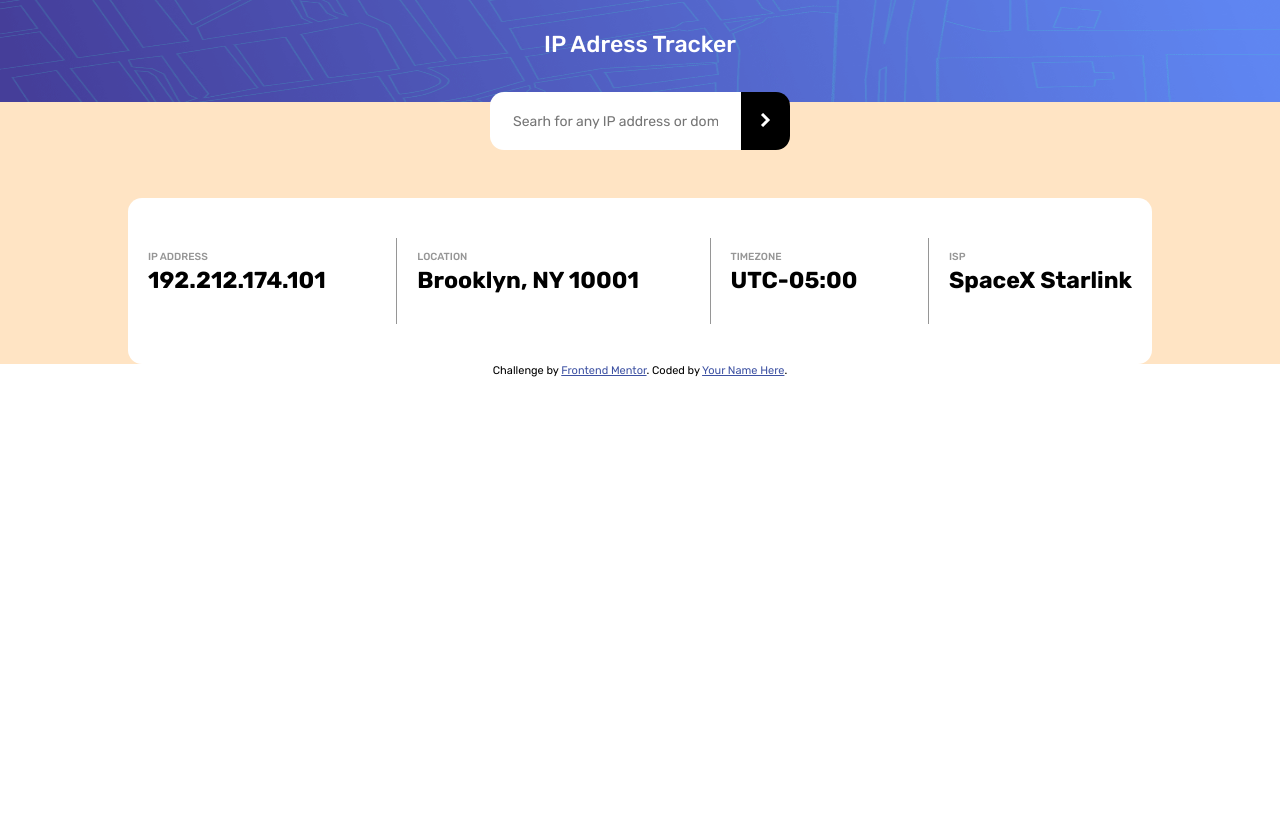
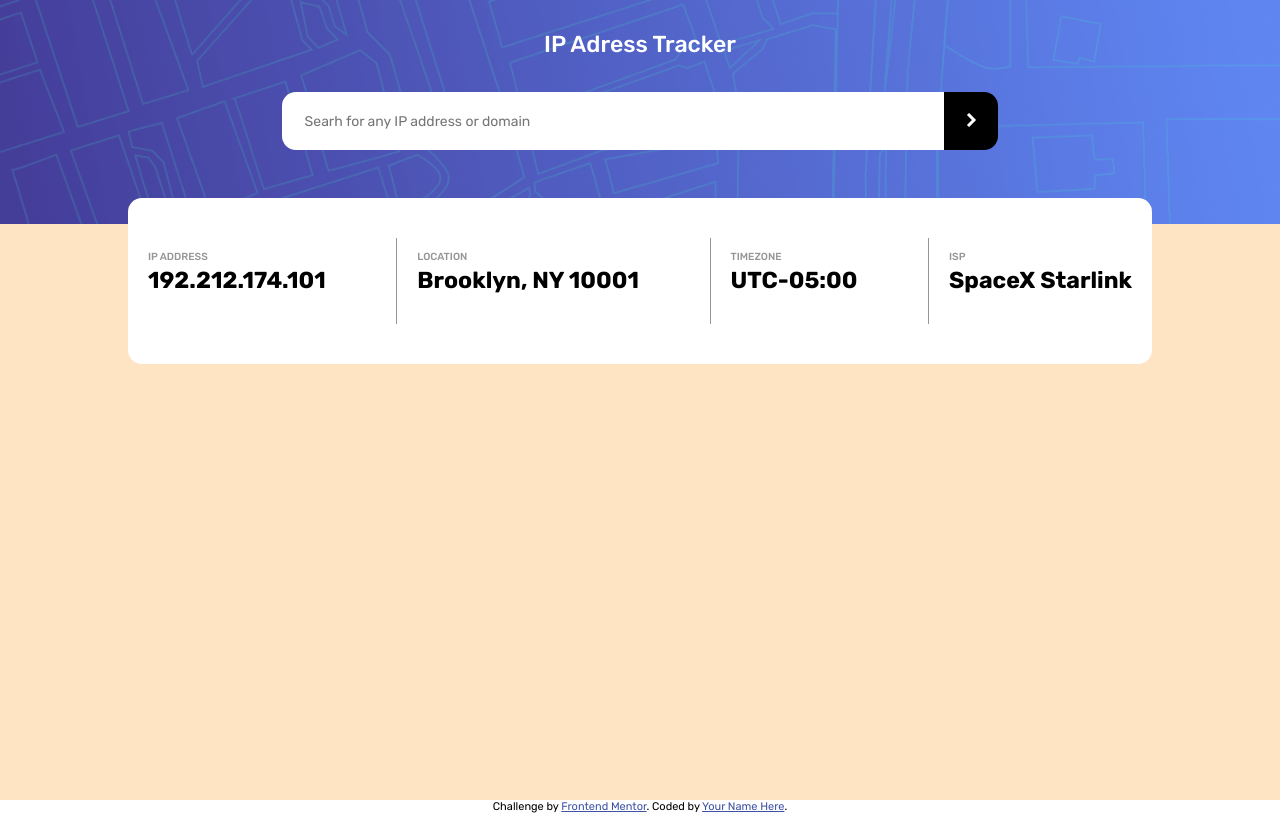
Before and after one commit to zeynabmvs/IPAddressTracker, a website: page index.html in a window 1280 px wide. Drawn offline with nearby package versions, Linux system fonts and the light colour scheme; files that its build step writes are made by us from their sources.

Commit message:
fix style

```diff
--- a/app/scss/components/address.scss
+++ b/app/scss/components/address.scss
@@ -4,9 +4,11 @@
 .app_address {
     display: inline-flex;
     margin-bottom: rem(24);
+    width: 100%;
 
     @include breakpoint(medium) {
         margin-bottom: rem(48);
+        width: 70%;
     }
 
     input {
--- a/app/scss/components/main.scss
+++ b/app/scss/components/main.scss
@@ -1,5 +1,8 @@
 @use '../util' as *;
 
+body {
+
+}
 main {
     background-image: url('/images/pattern-bg.png');
     background-position: center;
@@ -7,8 +10,8 @@ main {
     background-repeat: no-repeat;
     background-size: 100% 33%;
     background-color: bisque;
-    // height: 97vh;
     padding-top: rem(30);
+    height: 100vh;
 
     @include breakpoint(medium) {
         background-size: 100% 28%;
```
